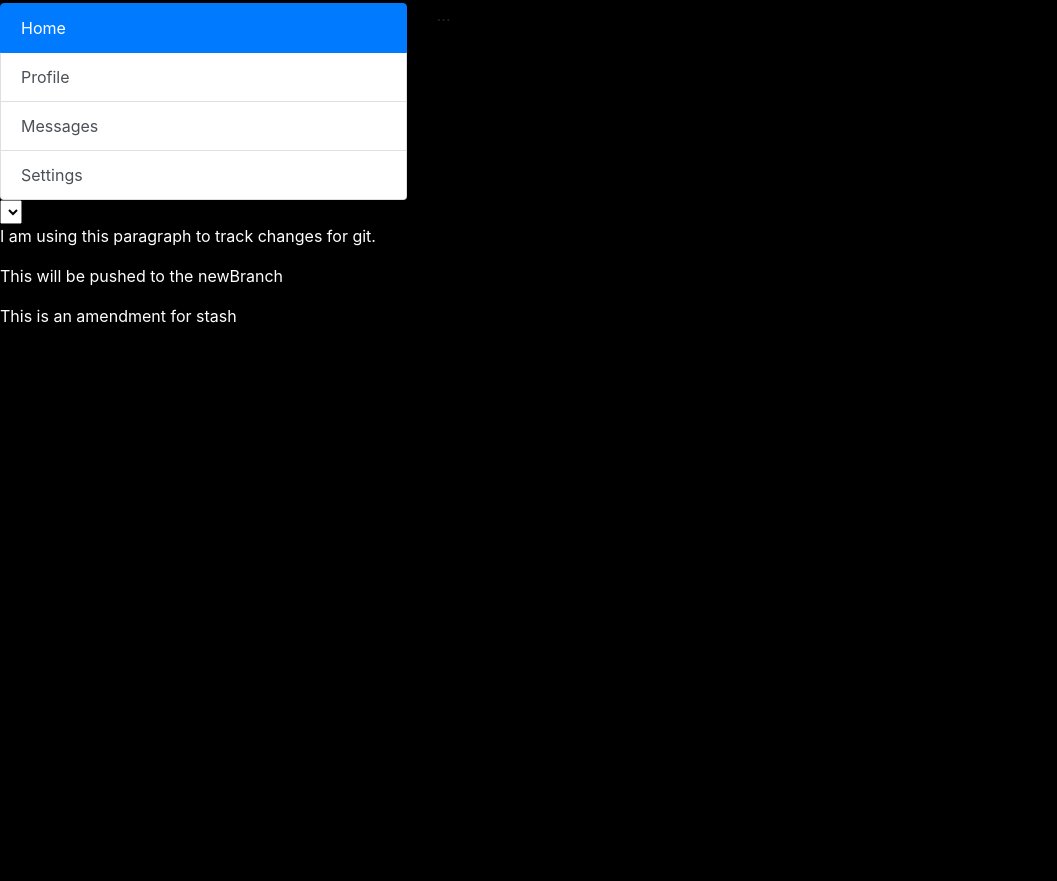
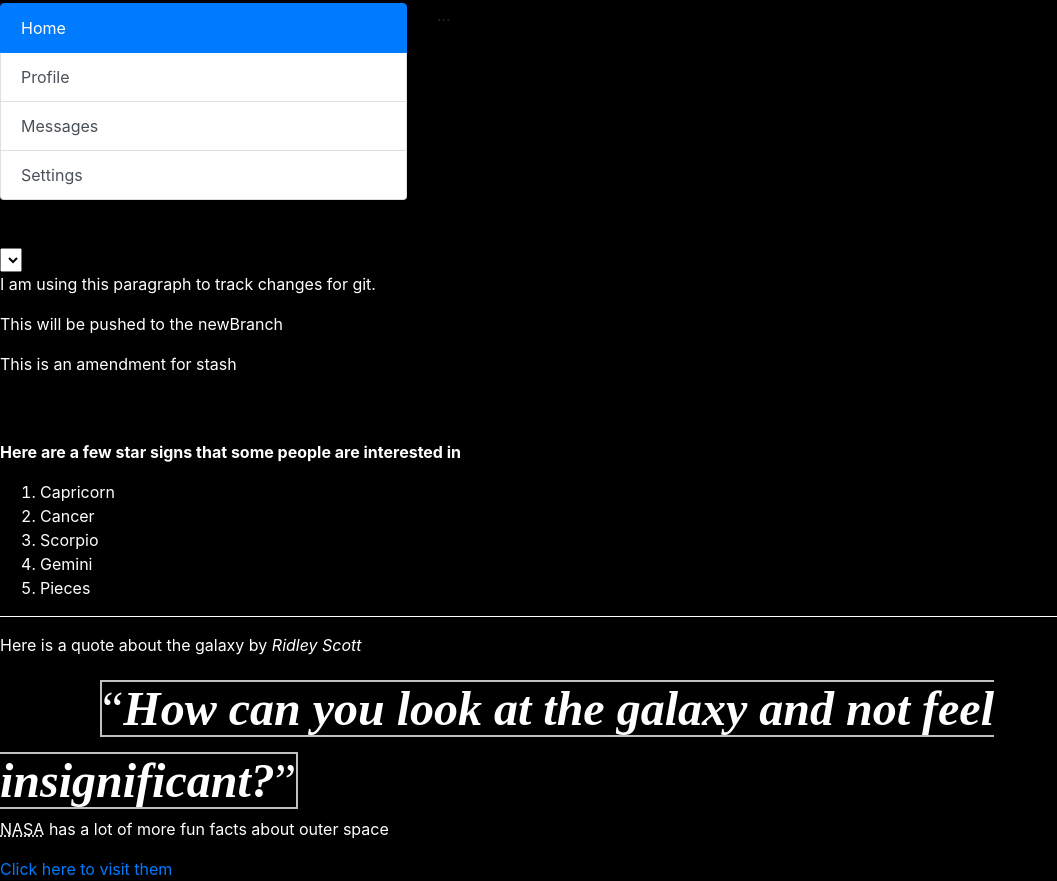
Before and after one commit to tahaazhar/firstTask, a plain HTML site: page index.html in a window 1280 px wide. Shown: the part 1422-2303 px from the top of the page, without its empty margins (0-1057 px from the left). Before the commit the page ends 1766 px from the top, so only its background shows below. Drawn offline with nearby package versions, Linux system fonts and the light colour scheme; no server answers.

Commit message:
The conflict has been resolved

```diff
--- a/index.html
+++ b/index.html
@@ -59,10 +59,29 @@
               </div>
             </div>
           </div>
+          <br>
+          <br>
+          <select name="select" id="api-dropdown"></select>
 
-          <select name="select" id="api-dropdown"></select>
           <p>I am using this paragraph to track changes for git.</p>
           <p>This will be pushed to the newBranch</p>
           <p>This is an amendment for stash</p>
+          <br>
+          <br>
+          <div class = "Nasa">
+          <p title="Horoscope"><b>Here are a few star signs that some people are interested in</b></p>
+          <ol>
+            <li>Capricorn</li>
+            <li>Cancer</li>
+            <li>Scorpio</li>
+            <li>Gemini</li>
+            <li>Pieces</li>
+          </ol>
+          <hr style="border-color: white;">
+          <p>Here is a quote about the galaxy by <i>Ridley Scott</i></p>
+          <q style="border: 2px solid silver;"><i><b>How can you look at the galaxy and not feel insignificant?</b></i></q>
+          <p><abbr title=" National Aeronautics and Space Administration">NASA</abbr> has a lot of more fun facts about outer space </p>
+          <a href="https://www.nasa.gov/" target="_blank">Click here to visit them</a>
+          </div>
     </body>
 </html>
--- a/style.css
+++ b/style.css
@@ -13,3 +13,18 @@ p, h1{
 ul{
     color: purple;
 }
+
+ol{
+    color: white;
+}
+
+q{
+    color: white;
+    font-family: 'Times New Roman', Times, serif;
+    font-size: 3em;
+    margin: 100px;
+}
+
+.Nasa a:visited{
+    color: yellow;
+}
```
